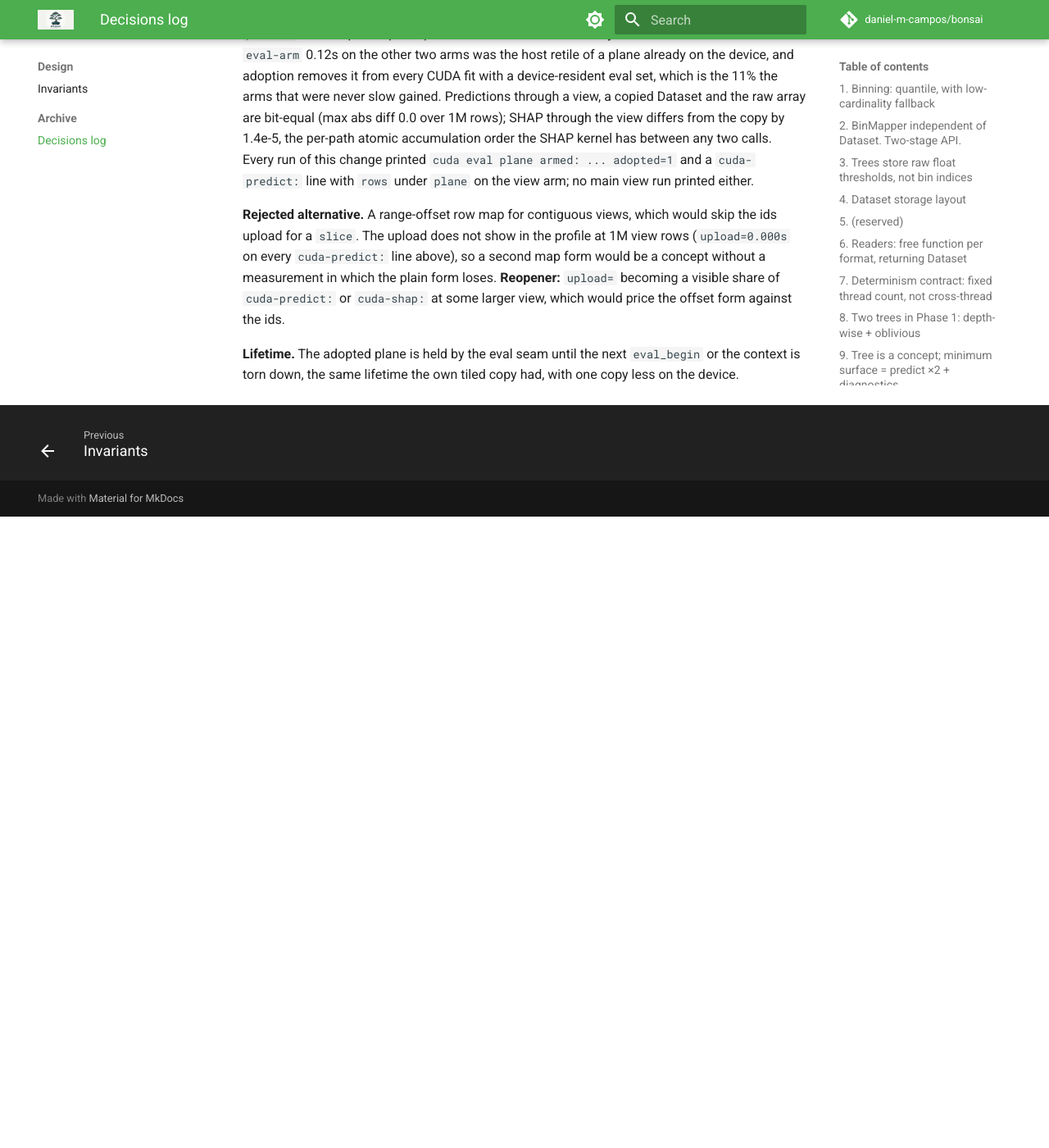
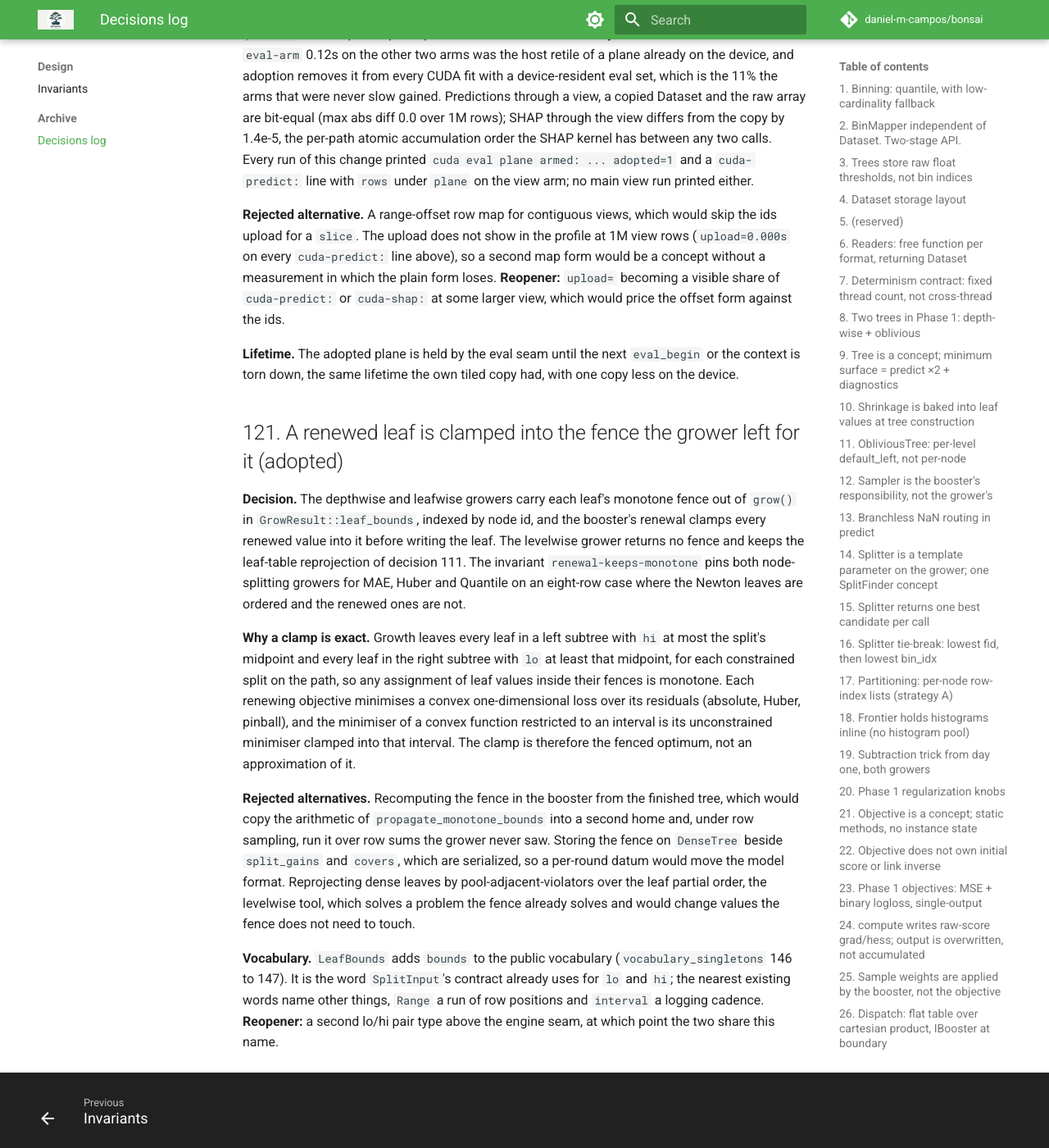
Before and after one commit to daniel-m-campos/bonsai, an MkDocs documentation site: the page built from docs/decisions.md, in a window 1280 px wide and 1400 px high, scrolled down 100297 px. Shown: the whole window at 82% size. Built offline with MkDocs 1.6.1 and Material for MkDocs 9.7.7, drawn with Linux system fonts in a browser that asks for light colours; comment, search, counter and statistics services are not loaded; before the commit the page ends 100927 px from its top, so only the background shows below that.

Commit message:
fix(booster): renewed leaves keep the grower's fence
The depthwise and leafwise growers veto splits that violate a monotone
constraint and clamp each Newton leaf into the fence the splits above
it leave behind, then MAE, Huber and Quantile renewal overwrote every
leaf with an unfenced residual statistic. The fence now travels out of
grow() in GrowResult::leaf_bounds, one entry per node id recorded by
write_leaf, the single site every dense leaf passes through, and
renewal clamps into it. The clamp is the exact fenced optimum: each
renewing objective minimises a convex one-dimensional loss, and the
constrained minimiser over an interval is the free one clamped into
it. The levelwise grower returns no fence and keeps its reprojection.
DenseBuild moves into step/primitives.hpp so the fence table lives
beside the nodes it indexes. Decision 121 records the argument, the
rejected alternatives and the word admission.

Design ratchet: vocabulary_singletons 146 -> 147, PIN: LeafBounds adds
"bounds", the word SplitInput's contract already uses for lo and hi;
the neighbours Range (row positions) and interval (log cadence) name
other things. shape_clone_windows 584 -> 575 re-pinned. Contract lines
flat: the GrowResult and finish_round contracts were rewritten in
place. Wire identity holds at 55c6fe308852d9bb: MSE never renews and
an unconstrained fence is +-inf.

Closes #442

Ran: bonsai_tests (749 cases, 536 passed, 213 skipped; the
[renewal][monotone] pin 6/6), pytest -k survives_leaf_renewal (8
passed) after make python, make format, make lint
LINT_SOURCES="src/grower.cpp src/registry/make_booster.cpp" (no
findings), lizard -C 12 on the touched files (none over), make
docs-check, make ci FAST=1 (all host gates pass), design_lint.py
against a fresh origin/main export.

```diff
--- a/docs/decisions.md
+++ b/docs/decisions.md
@@ -1521,3 +1521,13 @@ The view arm's `eval-route` and `eval-loss` were the per-round host walk and hos
 **Rejected alternative.** A range-offset row map for contiguous views, which would skip the ids upload for a `slice`. The upload does not show in the profile at 1M view rows (`upload=0.000s` on every `cuda-predict:` line above), so a second map form would be a concept without a measurement in which the plain form loses. **Reopener:** `upload=` becoming a visible share of `cuda-predict:` or `cuda-shap:` at some larger view, which would price the offset form against the ids.
 
 **Lifetime.** The adopted plane is held by the eval seam until the next `eval_begin` or the context is torn down, the same lifetime the own tiled copy had, with one copy less on the device.
+
+## 121. A renewed leaf is clamped into the fence the grower left for it (adopted)
+
+**Decision.** The depthwise and leafwise growers carry each leaf's monotone fence out of `grow()` in `GrowResult::leaf_bounds`, indexed by node id, and the booster's renewal clamps every renewed value into it before writing the leaf. The levelwise grower returns no fence and keeps the leaf-table reprojection of decision 111. The invariant `renewal-keeps-monotone` pins both node-splitting growers for MAE, Huber and Quantile on an eight-row case where the Newton leaves are ordered and the renewed ones are not.
+
+**Why a clamp is exact.** Growth leaves every leaf in a left subtree with `hi` at most the split's midpoint and every leaf in the right subtree with `lo` at least that midpoint, for each constrained split on the path, so any assignment of leaf values inside their fences is monotone. Each renewing objective minimises a convex one-dimensional loss over its residuals (absolute, Huber, pinball), and the minimiser of a convex function restricted to an interval is its unconstrained minimiser clamped into that interval. The clamp is therefore the fenced optimum, not an approximation of it.
+
+**Rejected alternatives.** Recomputing the fence in the booster from the finished tree, which would copy the arithmetic of `propagate_monotone_bounds` into a second home and, under row sampling, run it over row sums the grower never saw. Storing the fence on `DenseTree` beside `split_gains` and `covers`, which are serialized, so a per-round datum would move the model format. Reprojecting dense leaves by pool-adjacent-violators over the leaf partial order, the levelwise tool, which solves a problem the fence already solves and would change values the fence does not need to touch.
+
+**Vocabulary.** `LeafBounds` adds `bounds` to the public vocabulary (`vocabulary_singletons` 146 to 147). It is the word `SplitInput`'s contract already uses for `lo` and `hi`; the nearest existing words name other things, `Range` a run of row positions and `interval` a logging cadence. **Reopener:** a second lo/hi pair type above the engine seam, at which point the two share this name.
```
Also changed, not shown: CHANGELOG.md (+3 -0 lines), 12 other files.
